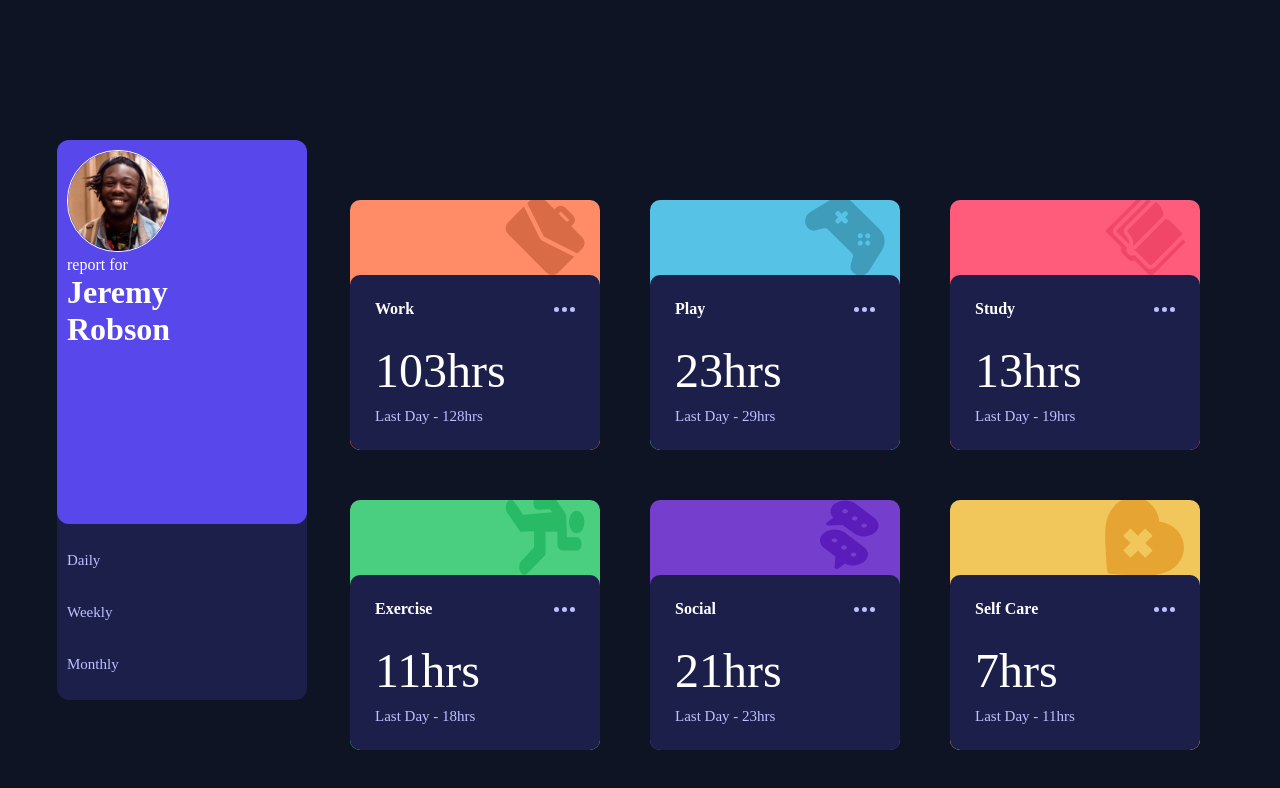
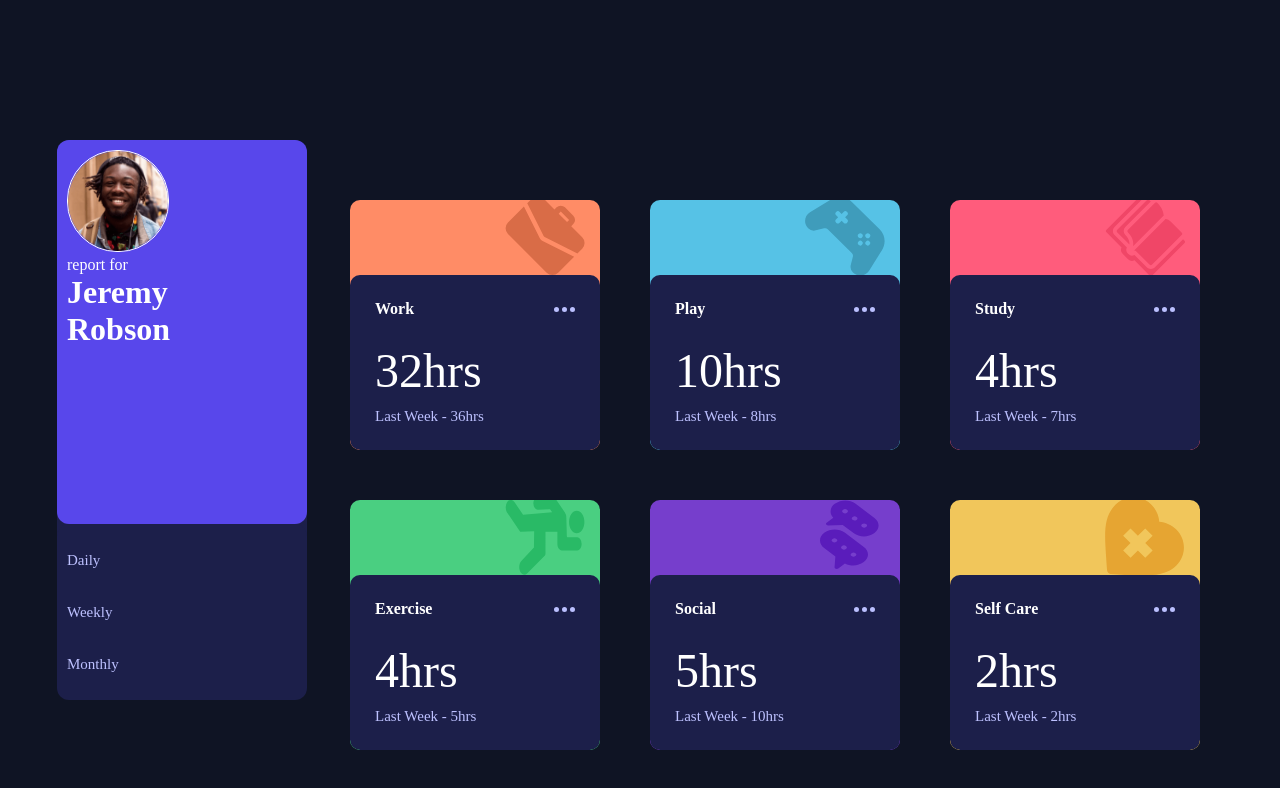
Before and after one commit to Sasfi12/timeTrackingDashboard, a React (Vite) app: page / in a window 1280 px wide. Shown: the top 788 px of the page. Built offline with nearby package versions, Linux system fonts and the light colour scheme.

Commit message:
added a small conditionnal display

```diff
--- a/src/App.jsx
+++ b/src/App.jsx
@@ -12,7 +12,7 @@ import work from "./assets/images/icon-work.svg"
 
 
 function App() {
-  const [currentlySelected, setCurrentlySelected] = useState("monthly");
+  const [currentlySelected, setCurrentlySelected] = useState("weekly");
   const images = [work, play, study, exercise, social, selfCare]
   const bgColors = ["work", "play", "study", "exercise", "social", "self-care"]
   const setCurrent = (choice) => {
@@ -29,7 +29,17 @@ function App() {
               key={index}
               title={e.title}
               current={e.timeframes[currentlySelected].current}
-              previous={`Day - ${e.timeframes[currentlySelected].previous}`}
+              previous={`${
+                currentlySelected == "daily"? "Day -"
+               :
+               currentlySelected == "monthly" ? "Month -"
+               :
+               currentlySelected == "weekly" ? "Week -"
+               :
+               null
+              }
+
+              ${e.timeframes[currentlySelected].previous}`}
               image={images[index]}
               bgColor={bgColors[index]}
             />
```
